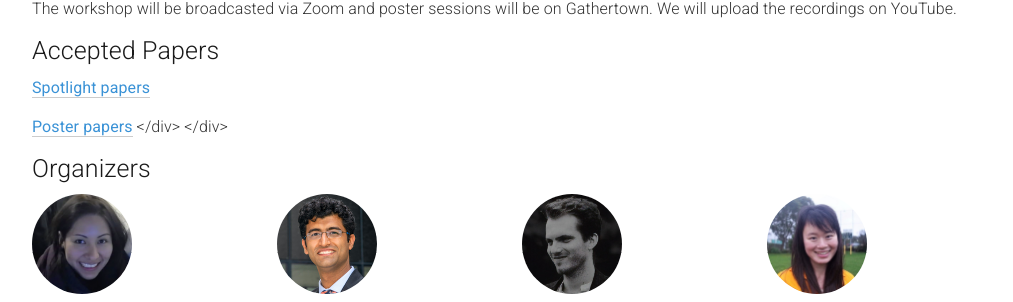
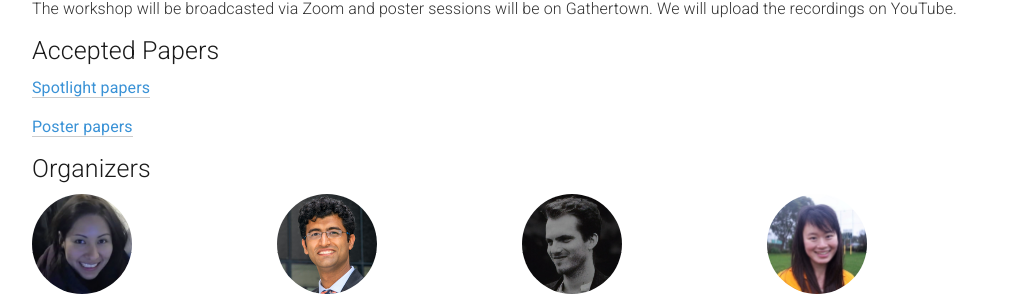
Before and after one commit to dl-de/dl-de.github.io, a Jekyll site: the page built from _pages/home.md, in a window 1280 px wide and 900 px high, scrolled down 3087 px. Shown: the part 143-445 px from the top of the window, without its empty margins (133-1146 px from the left). Built offline with Jekyll 4.4.1, drawn with Linux system fonts in a browser that asks for light colours.

Commit message:
Add closing paragraph tags

```diff
--- a/_pages/home.md
+++ b/_pages/home.md
@@ -256,10 +256,8 @@ The scope of the workshop spans topics at the intersection of DL and DEs, includ
 <div class="row" id="accepted_papers">
   <div class="col-xs-12">
     <h2>Accepted Papers</h2>
-    <p>
-    <span style="color:#3a92d6;font-weight:400;"><a href="https://openreview.net/group?id=NeurIPS.cc/2021/Workshop/DLDE#accept--spotlight-">Spotlight papers</a></span>
-    <p>
-    <span style="color:#3a92d6;font-weight:400;"><a href="https://openreview.net/group?id=NeurIPS.cc/2021/Workshop/DLDE#accept--poster-">Poster papers</a></span>
+    <p><span style="color:#3a92d6;font-weight:400;"><a href="https://openreview.net/group?id=NeurIPS.cc/2021/Workshop/DLDE#accept--spotlight-">Spotlight papers</a></span></p>
+    <p><span style="color:#3a92d6;font-weight:400;"><a href="https://openreview.net/group?id=NeurIPS.cc/2021/Workshop/DLDE#accept--poster-">Poster papers</a></span></p>
   </div>
 </div>
 
```
